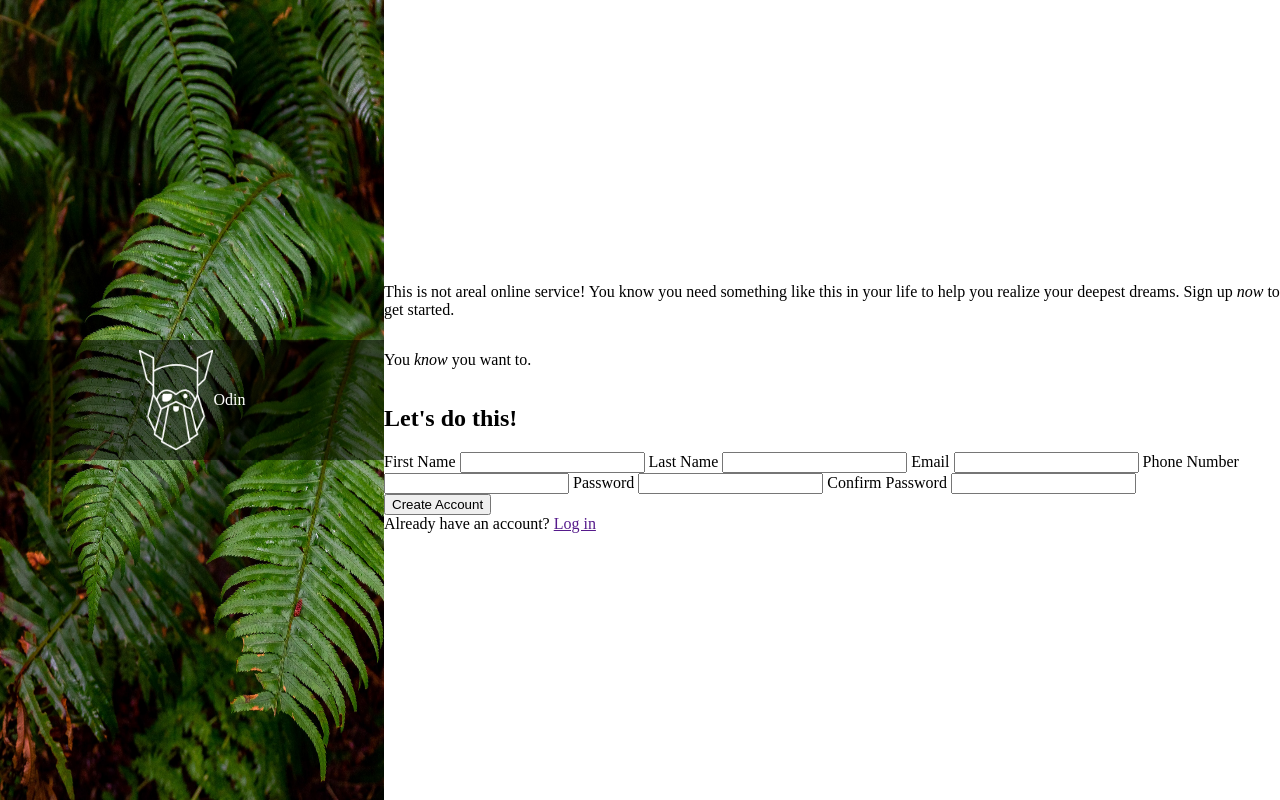
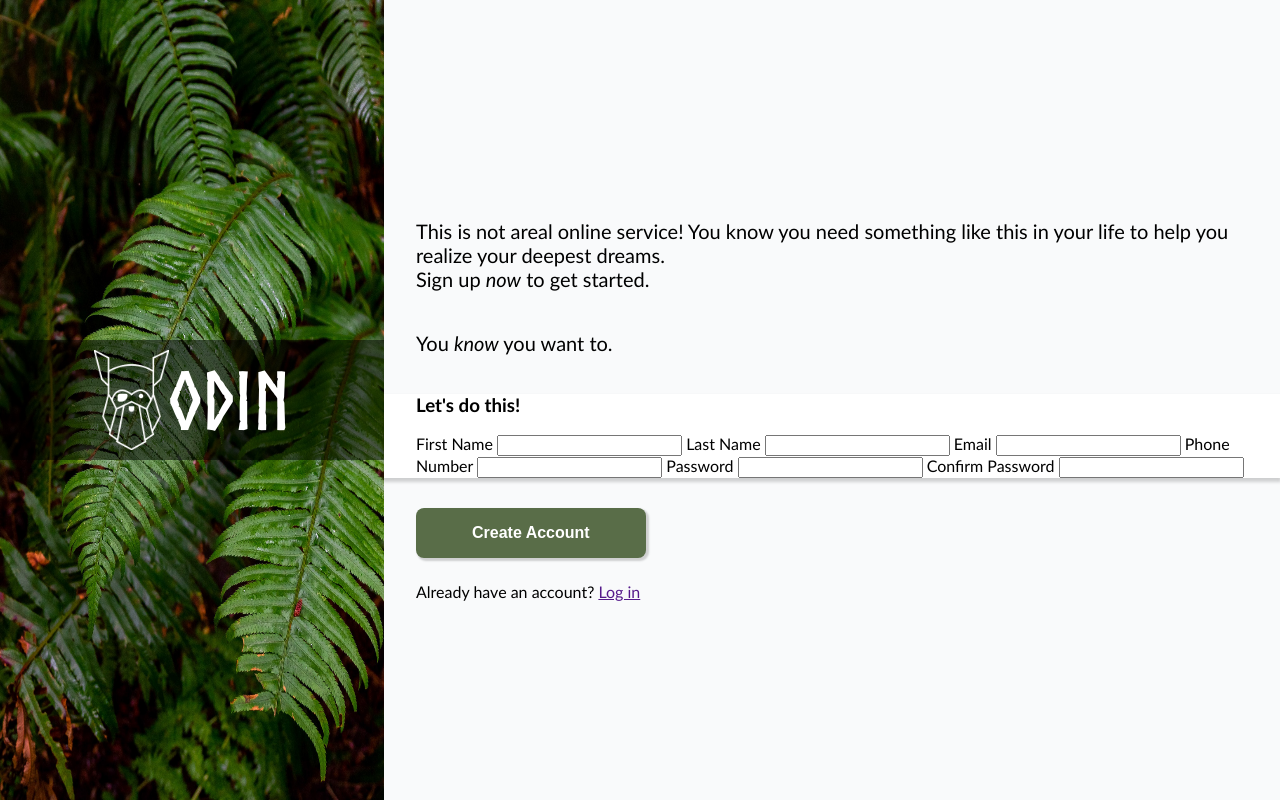
Before and after one commit to VictorFAL/odin-form, a plain HTML site: page index.html in a window 1280 px wide. Drawn offline with Linux system fonts and the light colour scheme.

Commit message:
title fixed, shadow in form card and button

```diff
--- a/index.html
+++ b/index.html
@@ -23,15 +23,15 @@
         <div id="content-div">
             <p>
                 This is not areal online service! You know you need something like
-                this in your life to help you realize your deepest dreams.
+                this in your life to help you realize your deepest dreams.<br>
                 Sign up <em>now</em> to get started.
             </p>
 
             <p>You <em>know</em> you want to.</p>
 
             <form>
-                <div>
-                    <h2>Let's do this!</h2>
+                <div id="form-card">
+                    <h3>Let's do this!</h3>
 
                     <label for="first-name">First Name</label>
                     <input type="text" id="first-name">
--- a/styles.css
+++ b/styles.css
@@ -1,3 +1,11 @@
+/* Font */
+@font-face {
+    font-family: norse-bold;
+    src: url(./fonts/Norse-Bold.otf);
+}
+
+/* Body */
+
 body {
     display: flex;
     flex-direction: row;
@@ -5,6 +13,7 @@ body {
     align-items: center;
     margin: 0 auto;
 }
+
 
 /* Title */
 
@@ -25,18 +34,53 @@ body {
     height: 120px;
     color: white;
     /* padding-top: 16px; */
+    font-family: norse-bold;
+    font-size: 80px;
 }
 
 #logo-img {
     height: 100px;
 }
 
+
 /* Content */
+
 #content-div {
     display: flex;
     flex-direction: column;
     justify-content: center;
-    background-color: white;
+    background-color: #f9fafb;
     height: 100vh;
     width: 70vw;
+    font-family: 'Trebuchet MS', 'Lucida Sans Unicode', 'Lucida Grande', 'Lucida Sans', Arial, sans-serif;
+    --individual-padding: 32px;
 }
+
+#content-div > p {
+    padding-left: var(--individual-padding);
+    font-size: 20px;
+}
+
+#form-card {
+    background-color: white;
+    margin-bottom: 30px;
+    box-shadow: 0px 3px 3px 1px rgba(0, 0, 0, 0.171);
+    padding-left: var(--individual-padding);
+}
+
+form > button {
+    margin-left: var(--individual-padding);
+    margin-bottom: 24px;
+    font-size: 16px;
+    font-weight: 700;
+    background-color: #596D48;
+    color: white;
+    border: none;
+    border-radius: 8px;
+    padding: 16px 56px;
+    box-shadow: 2px 2px 2px 1px rgba(0, 0, 0, 0.171);
+}
+
+span {
+    padding-left: var(--individual-padding);
+}
```
Also changed, not shown: fonts/Norse-Bold.otf (added).
